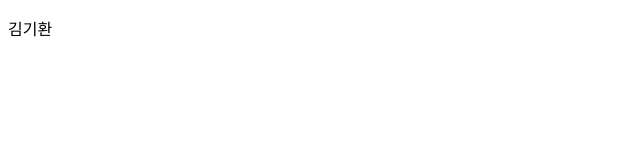
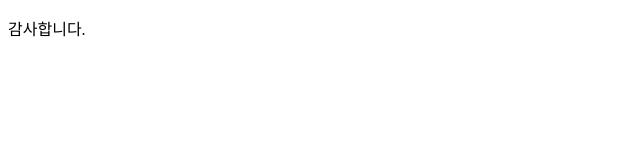
Before and after one commit to plan-out/test, a plain HTML site: page index.html in a window 1280 px wide. Shown: the full height of the page, 0-640 px from the left. Drawn offline with Linux system fonts and the light colour scheme.

Commit message:
Update index.html

```diff
--- a/index.html
+++ b/index.html
@@ -5,7 +5,8 @@
 
   </head>
   <body>
-    <p>김기환</p>
+    <p>감사합니다.</p>
+
 
   </body>
 </html>
```
